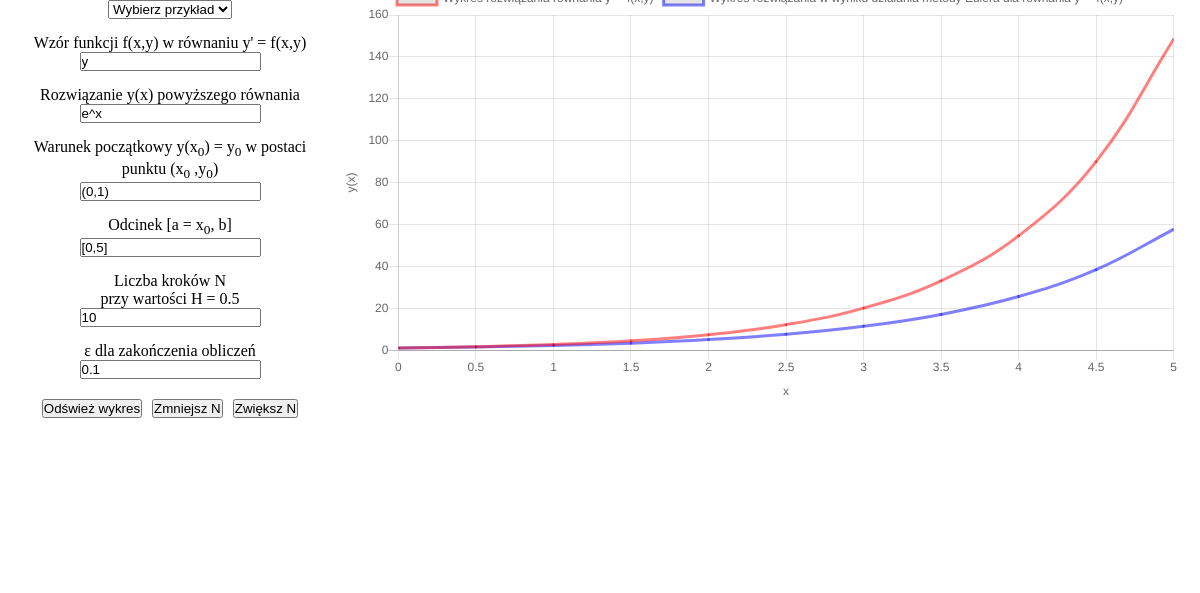
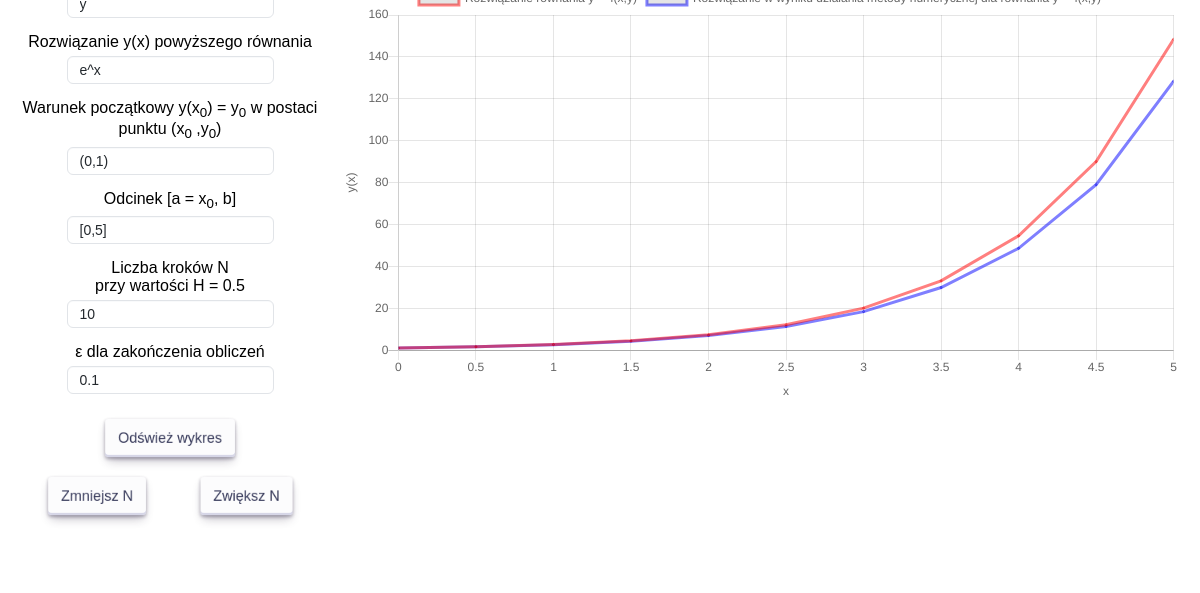
Before and after one commit to pklatka/heun-method-visualization, an Electron app: page public/index.html in a window 1200 px wide. Shown: the part 207-800 px from the top of the page. Drawn offline with Linux system fonts and the light colour scheme.

Commit message:
Change Euler's method to Heun's method

```diff
--- a/main.js
+++ b/main.js
@@ -6,13 +6,13 @@ function createWindow() {
   // Create the browser window.
   const mainWindow = new BrowserWindow({
     width: 1200,
-    height: 690,
+    height: 800,
     autoHideMenuBar: true,
     // icon: path.join(__dirname, './public/img/icon.ico'),
     webPreferences: {
       preload: path.join(__dirname, 'preload.js')
     },
-    title: 'Metoda Eulera',
+    title: 'Metoda Heuna',
   })
 
   // and load the index.html of the app.
--- a/public/css/style.css
+++ b/public/css/style.css
@@ -11,6 +11,7 @@ main {
     height: 100vh;
     width: 100vw;
     text-align: center;
+    font-family: Arial, Helvetica, sans-serif;
 }
 
 select {
@@ -30,6 +31,54 @@ label {
     margin-top: 15px;
     text-align: center;
 }
+
+/* CSS */
+.button-30 {
+    align-items: center;
+    appearance: none;
+    background-color: #FCFCFD;
+    border-radius: 4px;
+    border-width: 0;
+    box-shadow: rgba(45, 35, 66, 0.4) 0 2px 4px, rgba(45, 35, 66, 0.3) 0 7px 13px -3px, #D6D6E7 0 -3px 0 inset;
+    box-sizing: border-box;
+    color: #36395A;
+    cursor: pointer;
+    display: inline-flex;
+    font-family: inherit;
+    height: 48px;
+    justify-content: center;
+    line-height: 1;
+    list-style: none;
+    overflow: hidden;
+    padding-left: 16px;
+    padding-right: 16px;
+    position: relative;
+    text-align: left;
+    text-decoration: none;
+    transition: box-shadow .15s, transform .15s;
+    user-select: none;
+    -webkit-user-select: none;
+    touch-action: manipulation;
+    white-space: nowrap;
+    will-change: box-shadow, transform;
+    font-size: 18px;
+    scale: 0.8;
+}
+
+.button-30:focus {
+    box-shadow: #D6D6E7 0 0 0 1.5px inset, rgba(45, 35, 66, 0.4) 0 2px 4px, rgba(45, 35, 66, 0.3) 0 7px 13px -3px, #D6D6E7 0 -3px 0 inset;
+}
+
+.button-30:hover {
+    box-shadow: rgba(45, 35, 66, 0.4) 0 4px 8px, rgba(45, 35, 66, 0.3) 0 7px 13px -3px, #D6D6E7 0 -3px 0 inset;
+    transform: translateY(-2px);
+}
+
+.button-30:active {
+    box-shadow: #D6D6E7 0 3px 7px inset;
+    transform: translateY(2px);
+}
+
 
 .button-wrapper {
     display: flex;
@@ -56,3 +105,46 @@ aside {
 p:first-of-type {
     margin-top: 15px;
 }
+
+select {
+    padding: 5px 12px;
+    font-size: 14px;
+    line-height: 12px;
+    font-family: inherit;
+    color: #24292e;
+    vertical-align: middle;
+    background-color: #ffffff;
+    background-repeat: no-repeat;
+    background-position: right 8px center;
+    border: 1px solid #e1e4e8;
+    border-radius: 6px;
+    outline: none;
+    box-shadow: rgba(225, 228, 232, 0.2) 0px 1px 0px 0px inset;
+
+}
+
+input.input-30 {
+    margin-top: 5px;
+    padding: 5px 12px;
+    font-size: 14px;
+    line-height: 12px;
+    font-family: inherit;
+    color: #24292e;
+    vertical-align: middle;
+    background-color: #ffffff;
+    background-repeat: no-repeat;
+    background-position: right 8px center;
+    border: 1px solid #e1e4e8;
+    border-radius: 6px;
+    outline: none;
+    box-shadow: rgba(225, 228, 232, 0.2) 0px 1px 0px 0px inset;
+
+
+}
+
+
+input.input-30:focus {
+    border-color: #0366d6;
+    outline: none;
+    /* box-shadow: rgba(3, 102, 214, 0.3) 0px 0px 0px 3px; */
+}
--- a/public/index.html
+++ b/public/index.html
@@ -7,13 +7,14 @@
     <meta name="viewport" content="width=device-width, initial-scale=1.0">
     <meta name="creator" content="Patryk Klatka, Jakub Barber">
     <link rel="stylesheet" href="./css/style.css">
-    <title>Metoda Eulera</title>
+    <title>Metoda Heuna</title>
 </head>
 
 <body>
     <main>
         <section>
-            <h3>Metoda Eulera</h3>
+            <h2>Metoda Heuna</h2>
+            <h4>udoskonalona metoda Eulera</h4>
             <select name="exampleEquations" id="exampleEquations">
                 <option value="default" id="default" data-function-equation="y" data-equation-solution="e^x"
                     data-starting-point="(0,1)" data-range="[0,5]" data-n="10" data-epsilon="0.1">Wybierz przykład
@@ -21,29 +22,29 @@
             </select>
 
             <label for="functionEquation">Wzór funkcji f(x,y) w równaniu y' = f(x,y)</label>
-            <input type="text" name="functionEquation" id="functionEquation" value="y">
+            <input type="text" class="input-30" name="functionEquation" id="functionEquation" value="y">
 
             <label for="equationSolution">Rozwiązanie y(x) powyższego równania</label>
-            <input type="text" name="equationSolution" id="equationSolution" value="e^x">
+            <input type="text" class="input-30" name="equationSolution" id="equationSolution" value="e^x">
 
 
             <label for="startingPoint">Warunek początkowy y(x<sub>0</sub>) = y<sub>0</sub> w postaci punktu
                 (x<sub>0</sub> ,y<sub>0</sub>)</label>
-            <input type="text" name="startingPoint" id="startingPoint" value="(0,1)">
+            <input type="text" class="input-30" name="startingPoint" id="startingPoint" value="(0,1)">
 
             <label for="range">Odcinek [a = x<sub>0</sub>, b]</label>
-            <input type="text" name="range" id="range" value="[0,5]">
+            <input type="text" class="input-30" name="range" id="range" value="[0,5]">
 
             <label for="n">Liczba kroków N <br>przy wartości H = <span class="" id="h">0.5</span></label>
-            <input type="number" name="n" id="n" value="10">
+            <input type="number" class="input-30" name="n" id="n" value="10">
 
             <label for="epsilon">&epsilon; dla zakończenia obliczeń</label>
-            <input type="number" name="epsilon" id="epsilon" value="0.1">
+            <input type="number" class="input-30" name="epsilon" id="epsilon" value="0.1">
 
             <div class="button-wrapper">
-                <button class="" id="loadData">Odśwież wykres</button>
-                <button class="" id="decreaseN">Zmniejsz N</button>
-                <button class="" id="increaseN">Zwiększ N</button>
+                <button class="button-30" id="loadData">Odśwież wykres</button>
+                <button class="button-30" id="decreaseN">Zmniejsz N</button>
+                <button class="button-30" id="increaseN">Zwiększ N</button>
             </div>
 
             <input type="hidden" name="alertEpsilon">
@@ -60,7 +61,7 @@
     <script src="./js/libs/hammer.min.js"></script>
     <script src="./js/libs/Chart.bundle.min.js"></script>
     <script src="./js/libs/chartjs-plugin-zoom.js"></script>
-    <script src="./js/eulerMethod.js"></script>
+    <script src="./js/heunsMethod.js"></script>
 </body>
 
 </html>
--- a/public/js/eulerMethod.js
+++ b/public/js/heunsMethod.js
@@ -16,13 +16,15 @@ const drawChart = async (valuesOX, equationOY, solutionOY) => {
                 pointRadius: 1,
                 borderColor: "rgba(255,0,0,0.5)",
                 data: solutionOY,
-                label: "Wykres rozwiązania równania y' = f(x,y)"
+                label: "Rozwiązanie równania y' = f(x,y)",
+                lineTension: 0
             }, {
                 fill: false,
                 pointRadius: 1,
                 borderColor: "rgba(0,0,255,0.5)",
                 data: equationOY,
-                label: "Wykres rozwiązania w wyniku działania metody Eulera dla równania y' = f(x,y)"
+                label: "Rozwiązanie w wyniku działania metody numerycznej dla równania y' = f(x,y)",
+                lineTension: 0
             },]
         },
         options: {
@@ -59,7 +61,7 @@ const drawChart = async (valuesOX, equationOY, solutionOY) => {
 }
 
 // Use Euler's method
-const calculateFunctionValues = async (equation, solution, a, b, y0, n) => {
+const calculateFunctionValuesUsingEulersMethod = async (equation, solution, a, b, y0, n) => {
     let h = (b - a) / n
 
     let eulerOX = [a]
@@ -75,7 +77,7 @@ const calculateFunctionValues = async (equation, solution, a, b, y0, n) => {
         eulerOX.push(xi + h)
         eulerOY.push(yi + (h * equation.evaluate({ x: xi, y: yi })))
 
-        // // Calculate values using exact solution
+        // Calculate values using exact solution
         yi = fnOY.at(-1)
         fnOY.push(solution.evaluate({ x: xi + h }))
 
@@ -84,6 +86,37 @@ const calculateFunctionValues = async (equation, solution, a, b, y0, n) => {
     }
 
     return { valuesOX: labelOX, equationOY: eulerOY, solutionOY: fnOY }
+}
+
+// Use Heun's method
+const calculateFunctionValuesUsingHeunsMethod = async (equation, solution, a, b, y0, n) => {
+    let h = (b - a) / n
+
+    let heunOX = [a]
+    let labelOX = [Number(Number(a).toFixed(2))]
+    let heunOY = [y0]
+    let fnOY = [y0]
+
+    for (let i = 0; i < n; i++) {
+        // Calculate using Heun's method
+        let xi = Number(heunOX.at(-1))
+        let yi = Number(heunOY.at(-1))
+
+        heunOX.push(xi + h)
+
+        let slopeLeft = equation.evaluate({ x: xi, y: yi })
+        let slopeRight = equation.evaluate({ x: xi + h, y: yi + (h * slopeLeft) })
+        heunOY.push(yi + (h / 2) * (slopeLeft + slopeRight))
+
+        // Calculate values using exact solution
+        yi = fnOY.at(-1)
+        fnOY.push(solution.evaluate({ x: xi + h }))
+
+        // Add label
+        labelOX.push(Number(Number(xi + h).toFixed(2)))
+    }
+
+    return { valuesOX: labelOX, equationOY: heunOY, solutionOY: fnOY }
 }
 
 // Get variables from input tags, also parse equation using math.js library
@@ -115,7 +148,8 @@ const getVariables = async () => {
 // Draw chart
 const loadData = async () => {
     const { eq, sol, a, b, y0, n } = await getVariables()
-    const { valuesOX, equationOY, solutionOY } = await calculateFunctionValues(eq, sol, a, b, y0, n)
+    // const { valuesOX, equationOY, solutionOY } = await calculateFunctionValuesUsingEulersMethod(eq, sol, a, b, y0, n)
+    const { valuesOX, equationOY, solutionOY } = await calculateFunctionValuesUsingHeunsMethod(eq, sol, a, b, y0, n)
 
     // Check if all x values are smaller than epsilon, if true then don't update n value
     let metric = 0
```
Also changed, not shown: README.md.
